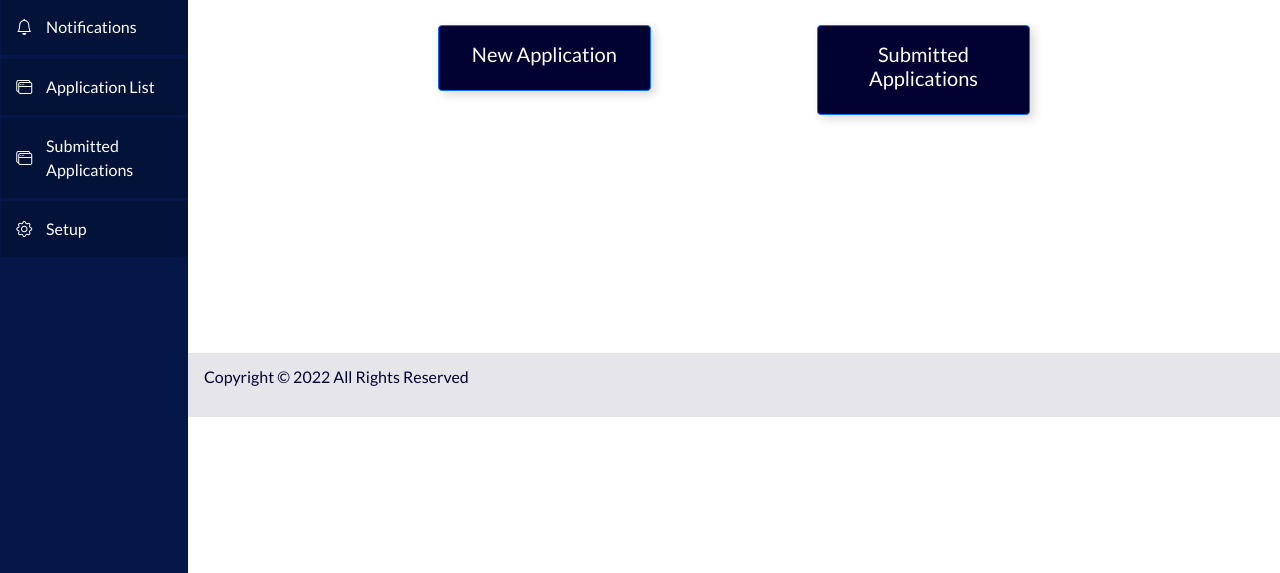
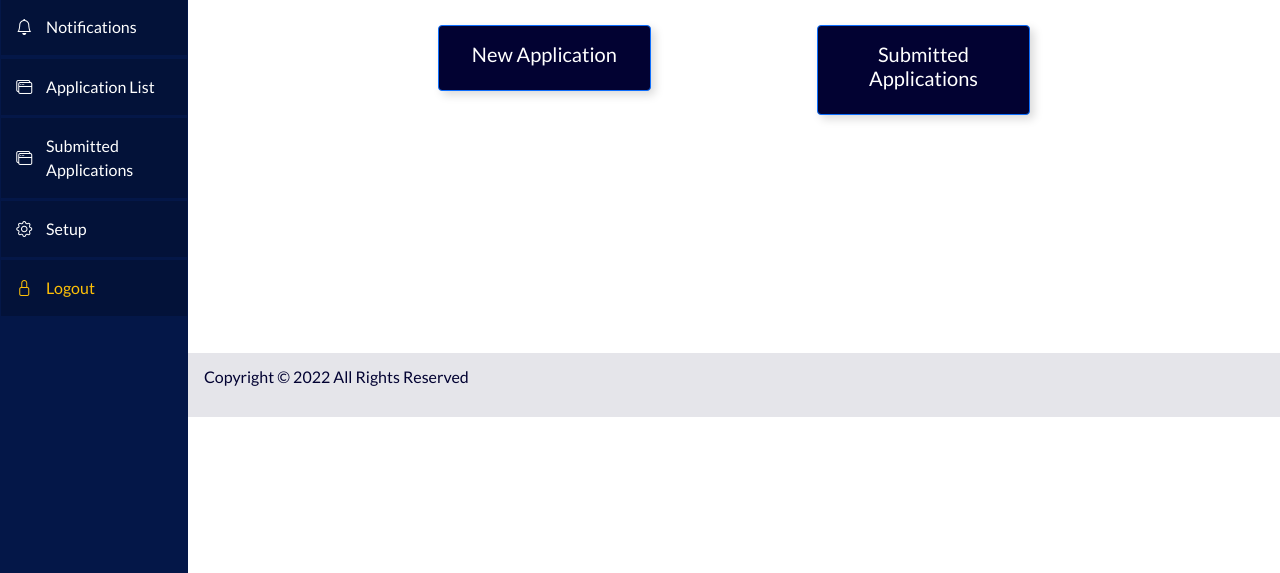
Before and after one commit to Bobby-gh/pension, a Django app: page / in a window 1280 px wide. Shown: the part 227-800 px from the top of the page. Run offline with Django 3.2, Linux system fonts and the light colour scheme; the visitor is signed in with stand-in values (Sample User, id 1); data that the repository does not hold is empty; parts of the project's set-up code (start-up, migrations or seed data) failed here and were passed over; some libraries are stand-ins or nearby versions.

Commit message:
add logout to the sidebar

```diff
--- a/dashboard/templates/dashboard/base.html
+++ b/dashboard/templates/dashboard/base.html
@@ -77,6 +77,11 @@
                 </a>
                 {% endif %}
 
+                <a href="{% url 'accounts:logout' %}" class="sidebar-item row">
+                    <div class="col-2"><i class="bi bi-lock text text-warning"></i></div>
+                    <div class="col-10"> <span class="text text-warning">Logout</span> </div>
+                </a>
+
             </div>
         </section>
 
```
